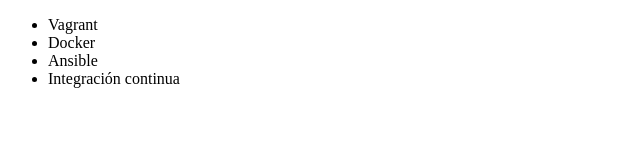
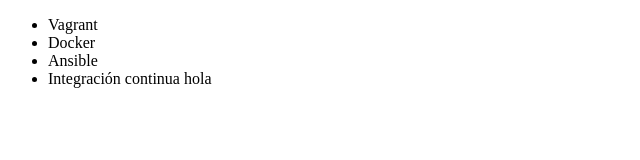
Before and after one commit to juanDvelez/alura-git, a plain HTML site: page index.html in a window 1280 px wide. Shown: the full height of the page, 0-640 px from the left. Drawn offline with Linux system fonts and the light colour scheme.

Commit message:
Agregue la palabara hola

```diff
--- a/index.html
+++ b/index.html
@@ -9,7 +9,7 @@
          <li> Vagrant </li>
          <li> Docker </li>
          <li> Ansible </li>
-         <li> Integración continua </li>
+         <li> Integración continua  hola </li>
      </ul>
 </body>
 </html>
```
